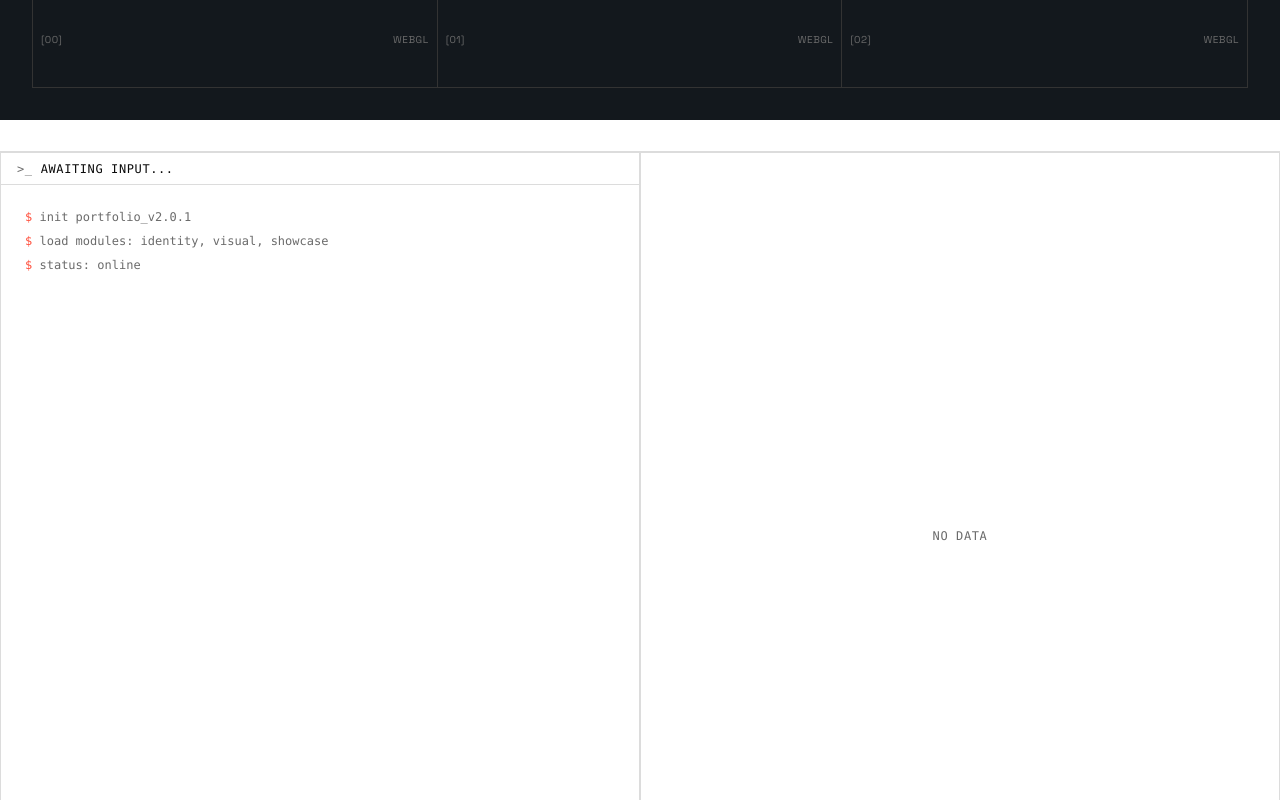
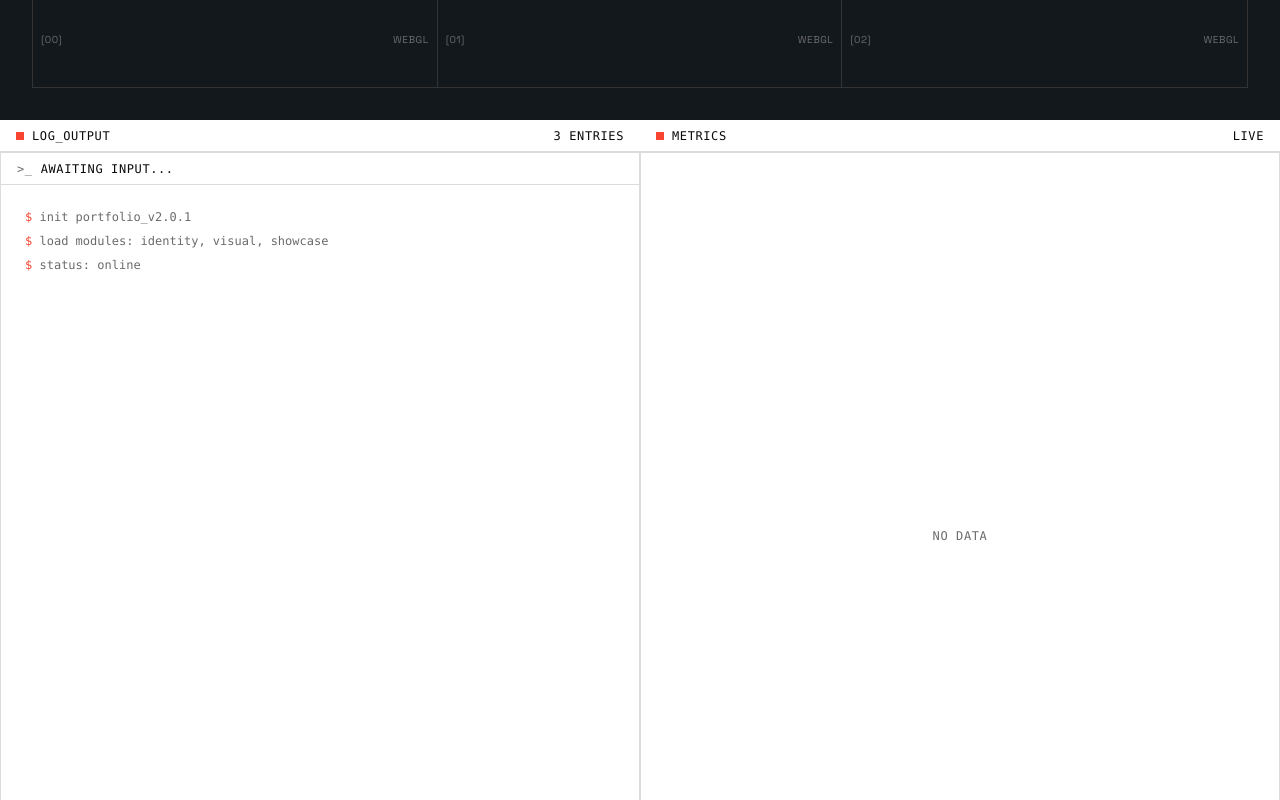
Before and after one commit to UTSUHO/portfolio, a Next.js app: page / in a window 1280 px wide. Shown: the part 1480-2280 px from the top of the page. Built offline with nearby package versions, Linux system fonts and the light colour scheme; no server answers.

Commit message:
FEAT:SUBECTION

```diff
--- a/app/components/sub-section.tsx
+++ b/app/components/sub-section.tsx
@@ -1,10 +1,30 @@
 import { ReactNode } from "react";
+
+const semanticColors: Record<string, string> = {
+  bg: "var(--color-bg)",
+  "bg-primary": "var(--color-bg-primary)",
+  "bg-invert": "var(--color-bg-invert)",
+  "bg-accent": "var(--color-bg-accent)",
+  text: "var(--color-text)",
+  "text-invert": "var(--color-text-invert)",
+  "text-secondary": "var(--color-text-secondary)",
+  border: "var(--color-border)",
+  subtle: "var(--color-subtle)",
+};
+
+function resolveColor(value: string): string {
+  if (value.startsWith("#")) return value;
+  return semanticColors[value] || value;
+}
 
 interface SubSectionProps {
   title?: string;
   count?: string;
   children: ReactNode;
   className?: string;
+  backgroundColor?: "bg" | "bg-primary" | "bg-invert" | "bg-accent" | string;
+  textColor?: "text" | "text-invert" | "text-secondary" | string;
+  borderColor?: "border" | "subtle" | string;
 }
 
 export default function SubSection({
@@ -12,11 +32,36 @@ export default function SubSection({
   count,
   children,
   className = "",
+  backgroundColor,
+  textColor = "text",
+  borderColor = "border",
 }: SubSectionProps) {
   return (
-    <div className={`flex flex-col min-h-0 ${className}`}>
+    <div
+      className={`flex flex-col min-h-0 ${className}`}
+      style={{
+        backgroundColor: backgroundColor
+          ? resolveColor(backgroundColor)
+          : undefined,
+      }}
+    >
       {(title || count) && (
-        <div className="flex items-center gap-2 px-4 h-8 text-xs font-mono uppercase tracking-wider border-b border-border bg-bg">
+        <div
+          className="flex items-center gap-2 px-4 h-8 text-xs font-mono uppercase tracking-wider border-b"
+          style={{ borderColor: resolveColor(borderColor) }}
+        >
+          <span className="inline-block w-2 h-2 bg-accent" />
+          {title && (
+            <span style={{ color: resolveColor(textColor) }}>{title}</span>
+          )}
+          {count && (
+            <span
+              className="ml-auto"
+              style={{ color: resolveColor(textColor) }}
+            >
+              {count}
+            </span>
+          )}
         </div>
       )}
       <div className="flex-1 min-h-0">{children}</div>
--- a/app/globals.css
+++ b/app/globals.css
@@ -14,9 +14,10 @@
   --color-primitive-cream: #f5f5f3;
   --color-primitive-white: #ffffff;
   --color-primitive-black: #0a0a0a;
+  --color-primitive-dark: #13181d;
   --color-primitive-gray: #6b6b6b;
   --color-primitive-border: #dcdcdc;
-  --color-primitive-red: #ff4d3a;
+  --color-primitive-red: #f84532;
   --color-primitive-dark-grid: #1a1a1a;
   --color-primitive-dark-line: #333333;
 
@@ -25,7 +26,7 @@
   --color-bg: var(--color-primitive-white);
   --color-bg-primary: var(--color-primitive-white);
   --color-bg-invert: var(--color-primitive-black);
-
+  --color-bg-accent: var(--color-primitive-red);
   /* Text */
   --color-text: var(--color-primitive-black);
   --color-text-invert: var(--color-primitive-white);
--- a/app/page.tsx
+++ b/app/page.tsx
@@ -112,8 +112,8 @@ export default function Home() {
               </div>
             </div>
           </SubSection>
-          <SubSection title="METRICS" count="LIVE">
-            <div className="h-full border border-border bg-bg-primary flex items-center justify-center">
+          <SubSection title="METRICS" count="LIVE" backgroundColor="bg-accent">
+            <div className="h-full border border-border flex items-center justify-center">
               <span className="text-xs font-mono text-text-secondary uppercase tracking-wider">
                 no data
               </span>
```
Also changed, not shown: 5 other files (tests, documents, lock files or other folders).
